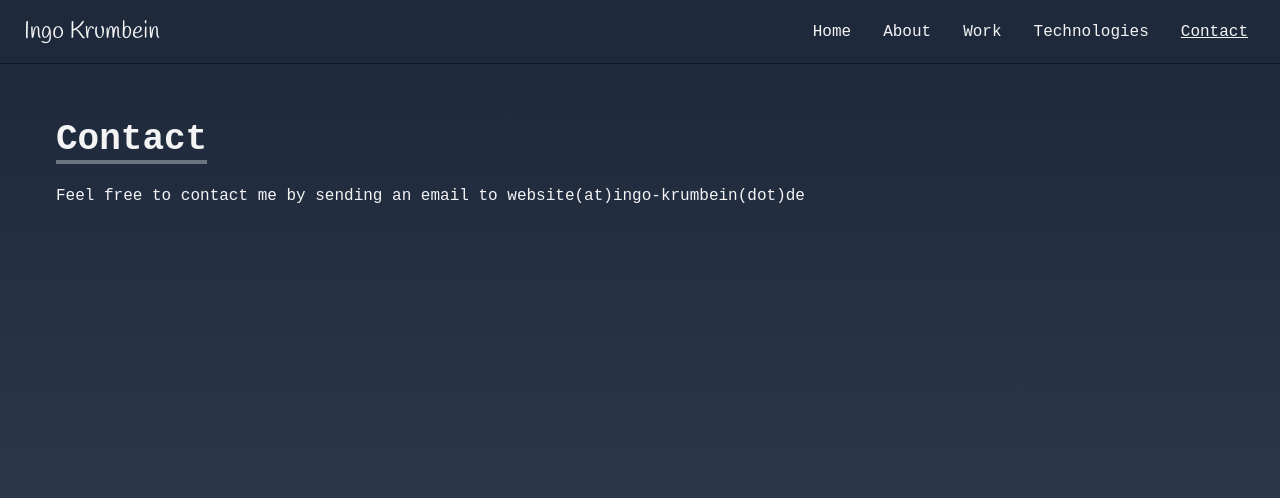
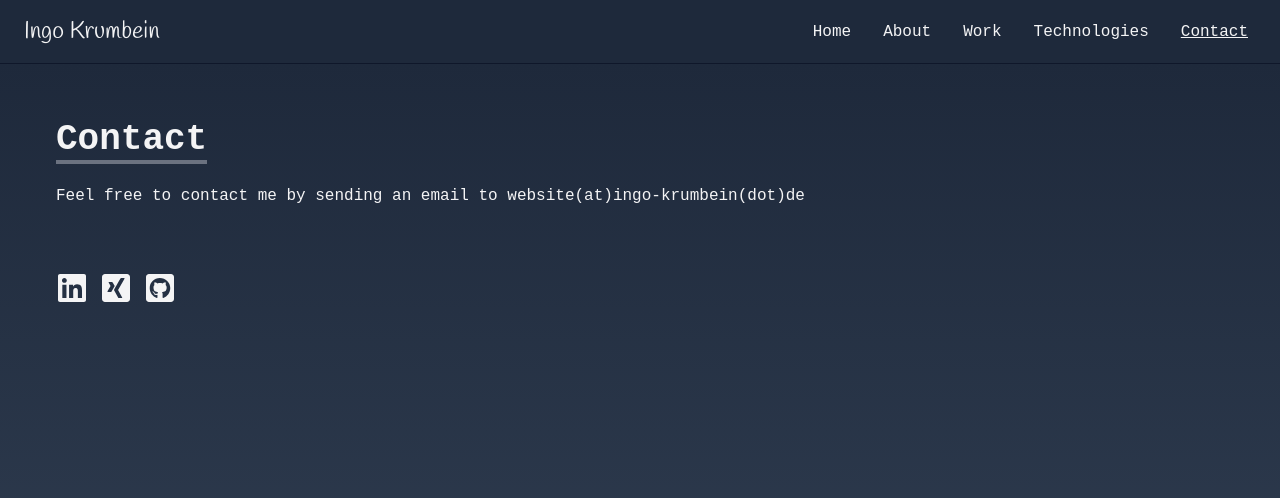
Before and after one commit to Jings/portfolio, a React (Vite) app: page /contact in a window 1280 px wide. Shown: the top 498 px of the page. Built offline with nearby package versions, Linux system fonts and the light colour scheme; a web font is replaced by a local one.

Commit message:
Updated contact

```diff
--- a/src/pages/Contact.tsx
+++ b/src/pages/Contact.tsx
@@ -1,3 +1,4 @@
+import { FaGithubSquare, FaLinkedin, FaXingSquare } from "react-icons/fa";
 import { AnimatedPage } from "../components/AnimatedPage";
 
 const Contact = (): JSX.Element => {
@@ -14,6 +15,32 @@ const Contact = (): JSX.Element => {
               website(at)ingo-krumbein(dot)de
             </a>
           </p>
+          <div className="mt-10 flex gap-3">
+            <a
+              href="https://www.linkedin.com/in/ingo-k-129a32196/"
+              target="_blank"
+            >
+              <FaLinkedin
+                size={32}
+                className="cursor-pointer duration-200 hover:scale-110 hover:text-[#2D64BC]"
+              />
+            </a>
+            <a
+              href="https://www.xing.com/profile/Ingo_Krumbein"
+              target="_blank"
+            >
+              <FaXingSquare
+                size={32}
+                className="cursor-pointer duration-200 hover:scale-110 hover:text-[#BFDD63]"
+              />
+            </a>
+            <a href="https://github.com/Jings" target="_blank">
+              <FaGithubSquare
+                size={32}
+                className="cursor-pointer duration-200 hover:scale-110 hover:text-black"
+              />
+            </a>
+          </div>
         </div>
       </div>
     </AnimatedPage>
--- a/src/pages/Hero.tsx
+++ b/src/pages/Hero.tsx
@@ -1,9 +1,4 @@
-import {
-  FaFacebookSquare,
-  FaGithubSquare,
-  FaLinkedin,
-  FaXingSquare,
-} from "react-icons/fa";
+import { FaGithubSquare, FaLinkedin, FaXingSquare } from "react-icons/fa";
 import { IoMail } from "react-icons/io5";
 import HeroImage from "../assets/hero.jpg";
 import { AnimatedPage } from "../components/AnimatedPage";
@@ -48,12 +43,6 @@ const Hero = () => {
                 className="cursor-pointer duration-200 hover:scale-110 hover:text-black"
               />
             </a>
-            <a href="https://facebook.com/ingo.krumbein" target="_blank">
-              <FaFacebookSquare
-                size={32}
-                className="cursor-pointer duration-200 hover:scale-110 hover:text-[#3F5894]"
-              />
-            </a>
             <a href="mailto:website@ingo-krumbein.de?subject=Kontaktaufnahme">
               <IoMail
                 size={32}
```
